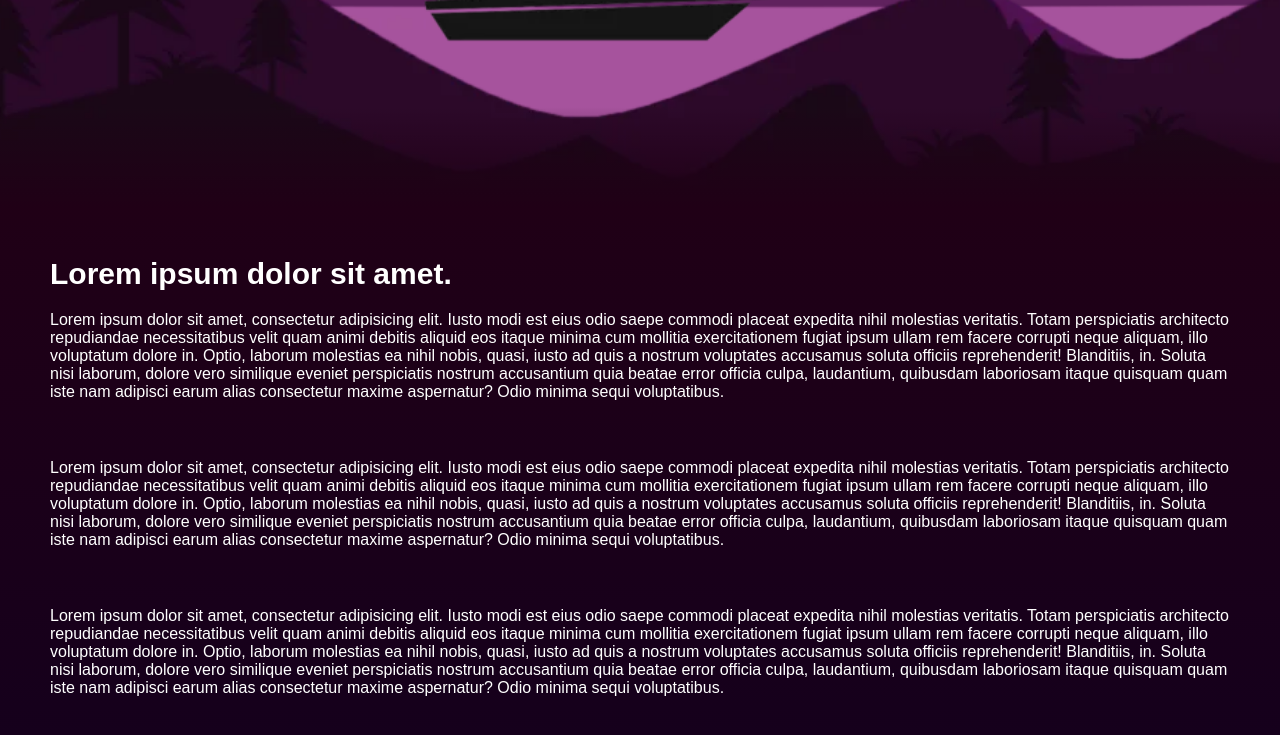
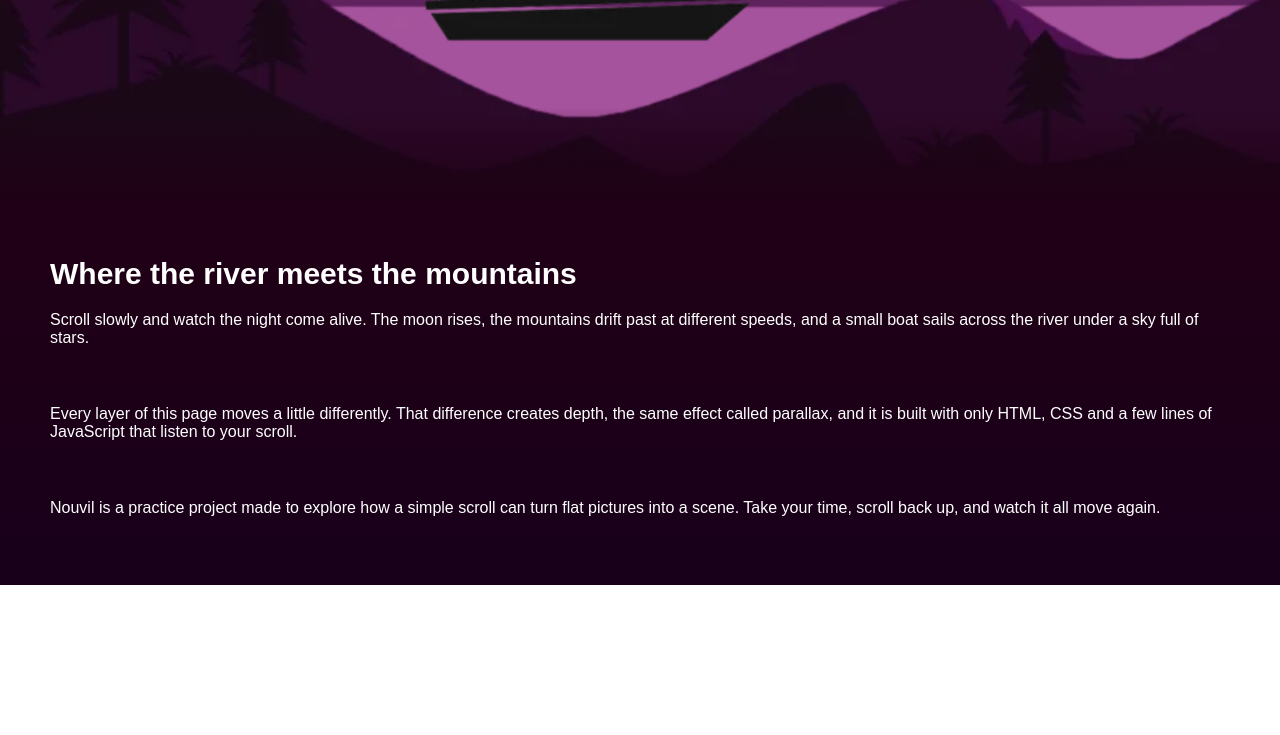
Before and after one commit to Saleh-Nabil77/html-css-js-projects, a plain HTML site: page parallax-scrolling-site/index.html in a window 1280 px wide. Shown: the part 593-1328 px from the top of the page. After the commit the page ends 1178 px from the top, so only its background shows below. Drawn offline with Linux system fonts and the light colour scheme.

Commit message:
Replace placeholder text on the scrolling page

```diff
--- a/parallax-scrolling-site/index.html
+++ b/parallax-scrolling-site/index.html
@@ -30,10 +30,10 @@
 
     </section>
     <div class = "content">
-        <h2>Lorem ipsum dolor sit amet.</h2>
-        <p>Lorem ipsum dolor sit amet, consectetur adipisicing elit. Iusto modi est eius odio saepe commodi placeat expedita nihil molestias veritatis. Totam perspiciatis architecto repudiandae necessitatibus velit quam animi debitis aliquid eos itaque minima cum mollitia exercitationem fugiat ipsum ullam rem facere corrupti neque aliquam, illo voluptatum dolore in. Optio, laborum molestias ea nihil nobis, quasi, iusto ad quis a nostrum voluptates accusamus soluta officiis reprehenderit! Blanditiis, in. Soluta nisi laborum, dolore vero similique eveniet perspiciatis nostrum accusantium quia beatae error officia culpa, laudantium, quibusdam laboriosam itaque quisquam quam iste nam adipisci earum alias consectetur maxime aspernatur? Odio minima sequi voluptatibus.</p><br>
-                <p>Lorem ipsum dolor sit amet, consectetur adipisicing elit. Iusto modi est eius odio saepe commodi placeat expedita nihil molestias veritatis. Totam perspiciatis architecto repudiandae necessitatibus velit quam animi debitis aliquid eos itaque minima cum mollitia exercitationem fugiat ipsum ullam rem facere corrupti neque aliquam, illo voluptatum dolore in. Optio, laborum molestias ea nihil nobis, quasi, iusto ad quis a nostrum voluptates accusamus soluta officiis reprehenderit! Blanditiis, in. Soluta nisi laborum, dolore vero similique eveniet perspiciatis nostrum accusantium quia beatae error officia culpa, laudantium, quibusdam laboriosam itaque quisquam quam iste nam adipisci earum alias consectetur maxime aspernatur? Odio minima sequi voluptatibus.</p><br>
-                        <p>Lorem ipsum dolor sit amet, consectetur adipisicing elit. Iusto modi est eius odio saepe commodi placeat expedita nihil molestias veritatis. Totam perspiciatis architecto repudiandae necessitatibus velit quam animi debitis aliquid eos itaque minima cum mollitia exercitationem fugiat ipsum ullam rem facere corrupti neque aliquam, illo voluptatum dolore in. Optio, laborum molestias ea nihil nobis, quasi, iusto ad quis a nostrum voluptates accusamus soluta officiis reprehenderit! Blanditiis, in. Soluta nisi laborum, dolore vero similique eveniet perspiciatis nostrum accusantium quia beatae error officia culpa, laudantium, quibusdam laboriosam itaque quisquam quam iste nam adipisci earum alias consectetur maxime aspernatur? Odio minima sequi voluptatibus.</p><br>
+        <h2>Where the river meets the mountains</h2>
+        <p>Scroll slowly and watch the night come alive. The moon rises, the mountains drift past at different speeds, and a small boat sails across the river under a sky full of stars.</p><br>
+        <p>Every layer of this page moves a little differently. That difference creates depth, the same effect called parallax, and it is built with only HTML, CSS and a few lines of JavaScript that listen to your scroll.</p><br>
+        <p>Nouvil is a practice project made to explore how a simple scroll can turn flat pictures into a scene. Take your time, scroll back up, and watch it all move again.</p><br>
     </div>
     <script src = "Script.js"></script>
 </body>
```
